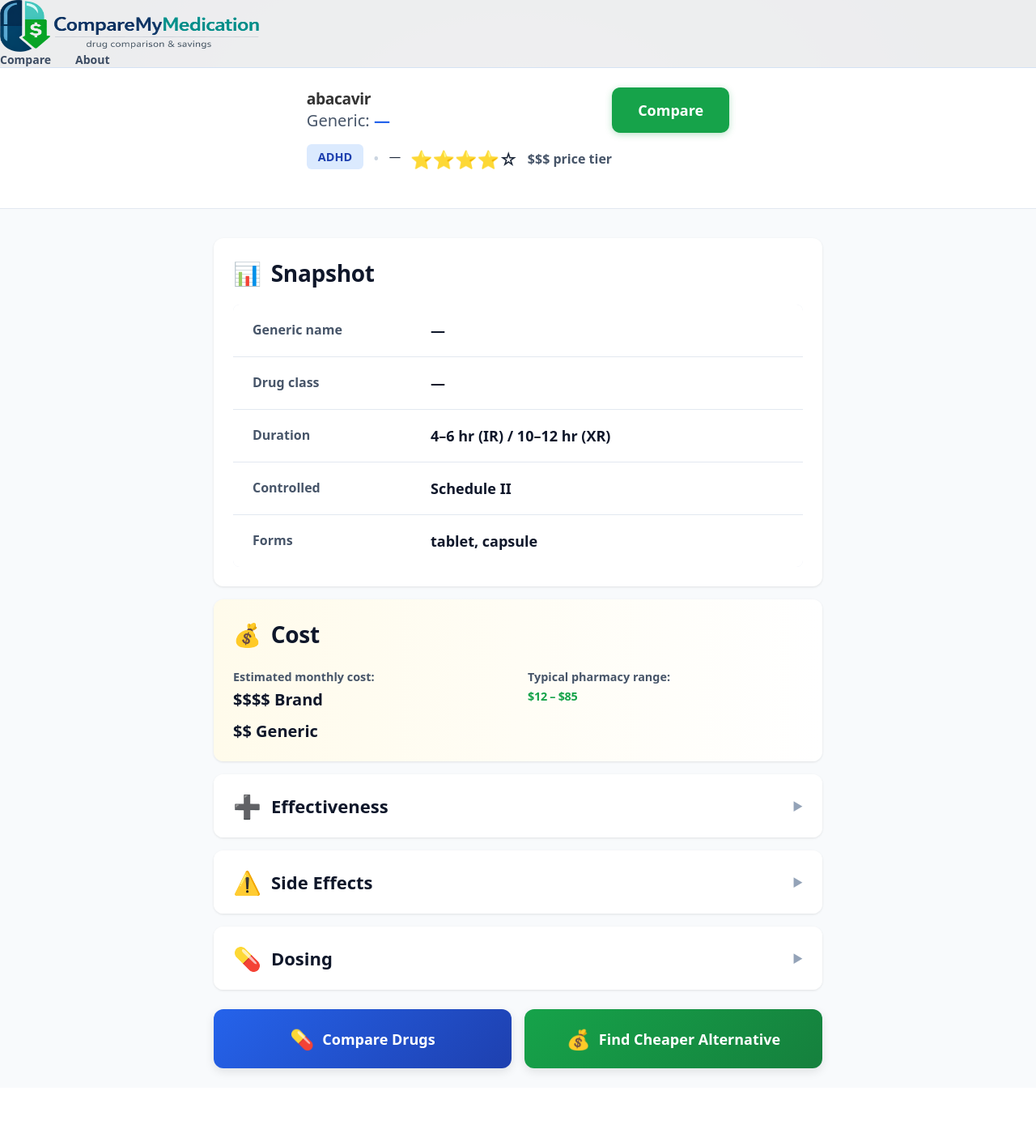
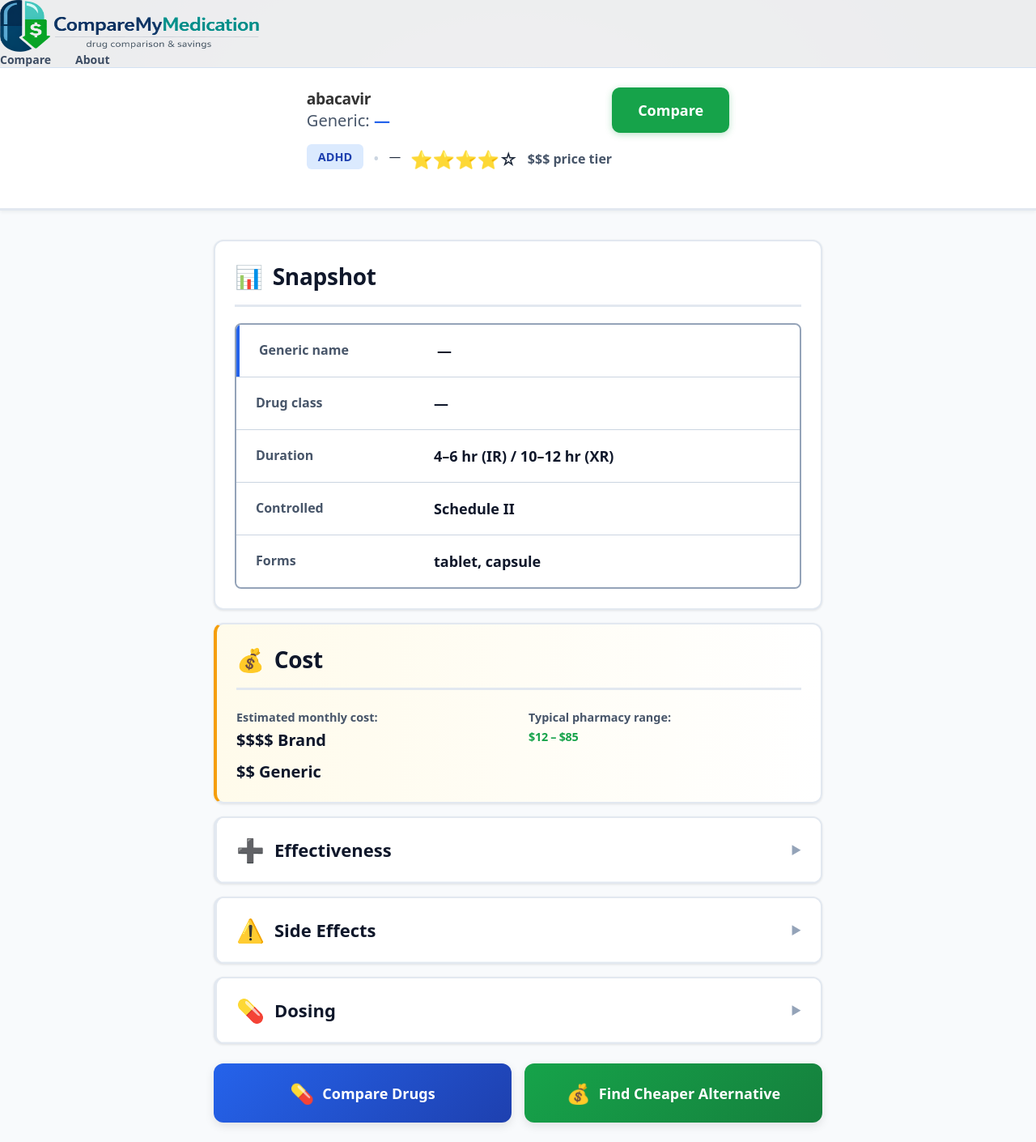
Before and after one commit to marty22dyer/CompareMyMedication, a Next.js app: page /drug/abacavir in a window 1280 px wide. Shown: the whole page at 81% size. Before the commit the page ends 1343 px from the top, so only its background shows below. Built offline with nearby package versions, Linux system fonts and the light colour scheme.

Commit message:
Add strategic borders throughout design for better visual separation and impact

```diff
--- a/app/globals.css
+++ b/app/globals.css
@@ -348,8 +348,9 @@
 /* Header Section */
 .drug-header {
   background: white;
-  border-bottom: 1px solid #e2e8f0;
+  border-bottom: 3px solid #e2e8f0;
   padding: 24px;
+  box-shadow: 0 2px 4px rgba(0, 0, 0, 0.05);
 }
 
 .drug-header-content {
@@ -495,6 +496,12 @@
   padding: 24px;
   margin-bottom: 16px;
   box-shadow: 0 1px 3px rgba(0, 0, 0, 0.1);
+  border: 2px solid #e2e8f0;
+  transition: border-color 0.2s;
+}
+
+.drug-section:hover {
+  border-color: #cbd5e1;
 }
 
 .drug-section-title {
@@ -502,6 +509,8 @@
   font-weight: 800;
   color: #0f172a;
   margin: 0 0 20px 0;
+  padding-bottom: 16px;
+  border-bottom: 3px solid #e2e8f0;
   display: flex;
   align-items: center;
   gap: 12px;
@@ -517,9 +526,10 @@
   display: flex;
   flex-direction: column;
   gap: 1px;
-  background: #e2e8f0;
+  background: #cbd5e1;
   border-radius: 8px;
   overflow: hidden;
+  border: 2px solid #94a3b8;
 }
 
 .drug-snapshot-row {
@@ -529,6 +539,10 @@
   padding: 20px 24px;
 }
 
+.drug-snapshot-row:first-child {
+  border-left: 4px solid #2563eb;
+}
+
 .drug-snapshot-label {
   font-size: 16px;
   color: #475569;
@@ -544,6 +558,7 @@
 /* Cost Section */
 .drug-section-cost {
   background: linear-gradient(to right, #fffbeb 0%, white 100%);
+  border-left: 4px solid #f59e0b;
 }
 
 .drug-cost-content {
@@ -583,6 +598,12 @@
 .drug-section-expandable {
   padding: 0;
   overflow: hidden;
+  border-left: 4px solid #e2e8f0;
+  transition: border-color 0.2s;
+}
+
+.drug-section-expandable:hover {
+  border-left-color: #94a3b8;
 }
 
 .drug-section-header {
@@ -593,8 +614,9 @@
   padding: 20px 24px;
   background: white;
   border: none;
+  border-bottom: 1px solid #f1f5f9;
   cursor: pointer;
-  transition: background 0.2s;
+  transition: all 0.2s;
 }
 
 .drug-section-header:hover {
```
